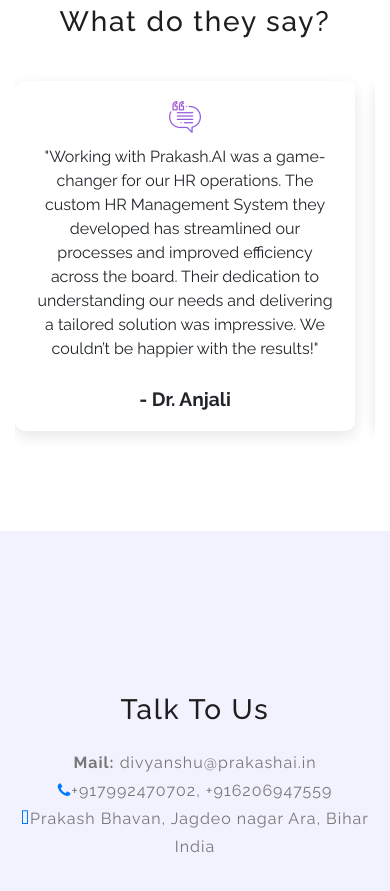
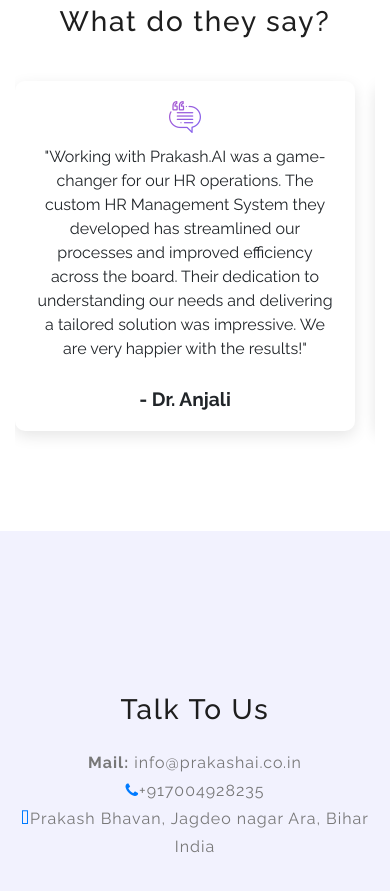
Before and after one commit to Debopam-Pritam2014/prakashai, a plain HTML site: page index.html in a window 390 px wide. Shown: the part 6422-7313 px from the top of the page. Drawn offline with Linux system fonts and the light colour scheme.

Commit message:
add phone

```diff
--- a/index.html
+++ b/index.html
@@ -373,7 +373,7 @@
                         <i><img src="assets/images/testimonial-icon.png" alt=""></i>
                         <p>"Working with Prakash.AI was a game-changer for our HR operations. The custom HR Management System they developed has
                             streamlined our processes and improved efficiency across the board. Their dedication to understanding our needs and
-                            delivering a tailored solution was impressive. We couldn’t be happier with the results!"</p>
+                            delivering a tailored solution was impressive. We are very happier with the results!"</p>
                         <div class="team-info">
                             <h3 class="user-name">- Dr. Anjali</h3>
                         </div>
@@ -445,9 +445,9 @@
                 </div>
                 <div class="offset-lg-3 col-lg-6">
                     <div class="center-text">
-                        <li><a href="#"><i class="fa fa-mail-bulk"></i></a><b>Mail:</b> divyanshu@prakashai.in</li>
+                        <li><a href="#"><i class="fa fa-mail-bulk"></i></a><b>Mail:</b> info@prakashai.co.in</li>
 
-                        <li><a href="#"><i class="fa fa-phone"></i></a>+917992470702, +916206947559</li>
+                        <li><a href="#"><i class="fa fa-phone"></i></a>+917004928235</li>
                         <li><a href="#"><i class="fa fa-address-book-o"></i></a>Prakash Bhavan, Jagdeo nagar Ara, Bihar India</li>
                     </div>
                 </div>
```
